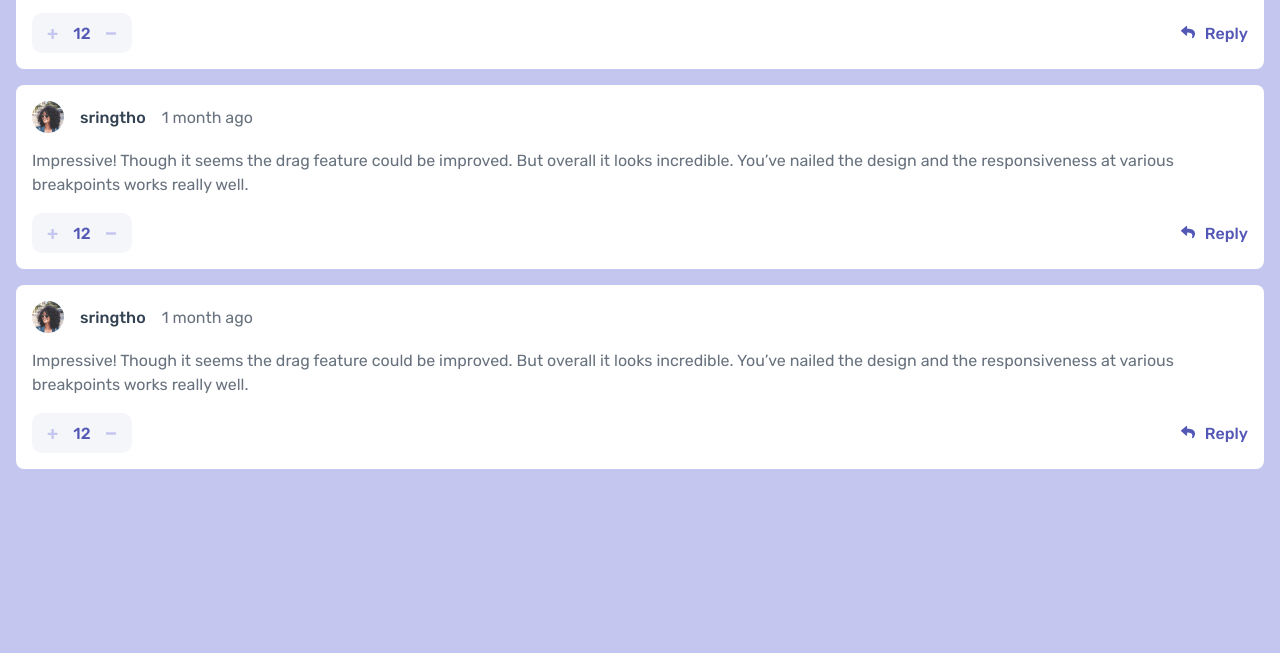
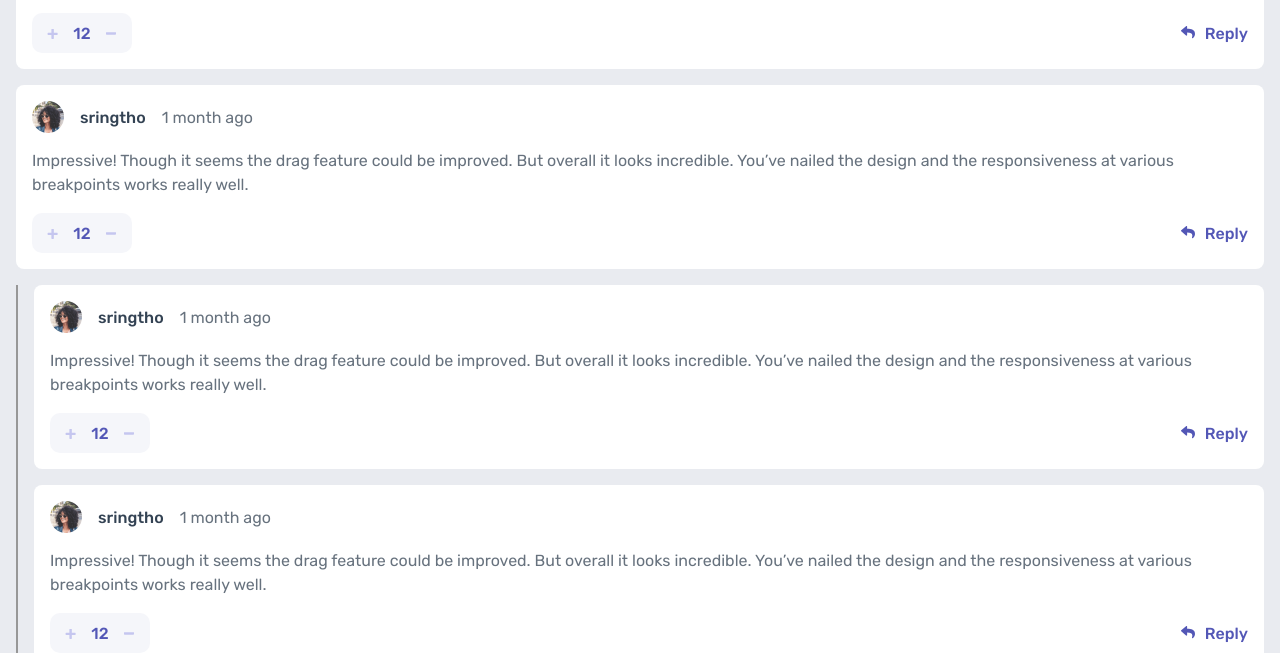
Before and after one commit to ringtho/Comments-section, a plain HTML site: page index.html in a window 1280 px wide. Shown: the part 147-800 px from the top of the page. Drawn offline with Linux system fonts and the light colour scheme.

Commit message:
Created replies section

```diff
--- a/index.html
+++ b/index.html
@@ -60,6 +60,57 @@
 
 			</div>
 		</section>
+		<section class="section-replies">
+			<section class="section">
+				<div class="section-header">
+					<img class="section-avatar" src="/images/avatars/image-amyrobson.png" />
+					<p class="section-username">sringtho</p>
+					<p class="section-time">1 month ago</p>
+				</div>
+				<p class="section-comment">Impressive! Though it seems the drag feature could be improved.
+					But overall it looks incredible. You’ve nailed the design and
+					the responsiveness at various breakpoints works really well.
+				</p>
+				<div class="section-btns">
+					<div class="section-add-remove-btn">
+						<img class="plus-icon" src="images/icon-plus.svg" />
+						<p class="btn-text">12</p>
+						<img class="minus-icon" src="images/icon-minus.svg" />
+					</div>
+					<div class="section-reply-btn">
+						<img class="reply-icon" src="/images/icon-reply.svg" />
+						<span class="btn-text">Reply</span>
+					</div>
+
+
+				</div>
+			</section>
+			<section class="section">
+				<div class="section-header">
+					<img class="section-avatar" src="/images/avatars/image-amyrobson.png" />
+					<p class="section-username">sringtho</p>
+					<p class="section-time">1 month ago</p>
+				</div>
+				<p class="section-comment">Impressive! Though it seems the drag feature could be improved.
+					But overall it looks incredible. You’ve nailed the design and
+					the responsiveness at various breakpoints works really well.
+				</p>
+				<div class="section-btns">
+					<div class="section-add-remove-btn">
+						<img class="plus-icon" src="images/icon-plus.svg" />
+						<p class="btn-text">12</p>
+						<img class="minus-icon" src="images/icon-minus.svg" />
+					</div>
+					<div class="section-reply-btn">
+						<img class="reply-icon" src="/images/icon-reply.svg" />
+						<span class="btn-text">Reply</span>
+					</div>
+
+
+				</div>
+			</section>
+
+		</section>
 		<section class="section">
 			<div class="section-header">
 				<img class="section-avatar" src="/images/avatars/image-amyrobson.png" />
--- a/styles.css
+++ b/styles.css
@@ -1,6 +1,6 @@
 body, html {
     margin: 0;
-    background-color: #C5C6EF;
+    background-color: #E9EBF0;
     font-family: 'Rubik', sans-serif;
     padding: 1em 0.5em;
 }
@@ -85,3 +85,8 @@ p {
 .reply-icon {
     margin-right: 6px;
 }
+
+.section-replies {
+    padding-left: 1em;
+    border-left: 2px solid #979797;
+}
```
